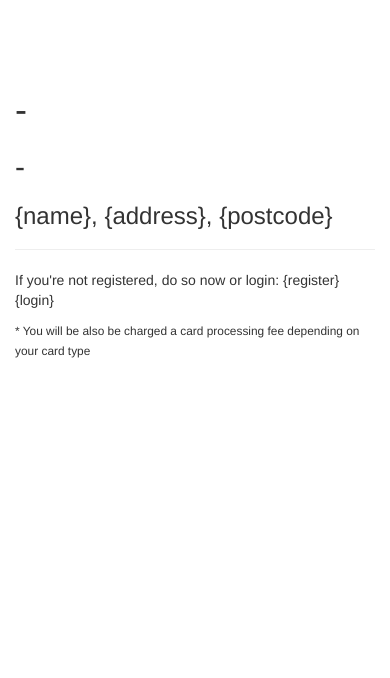
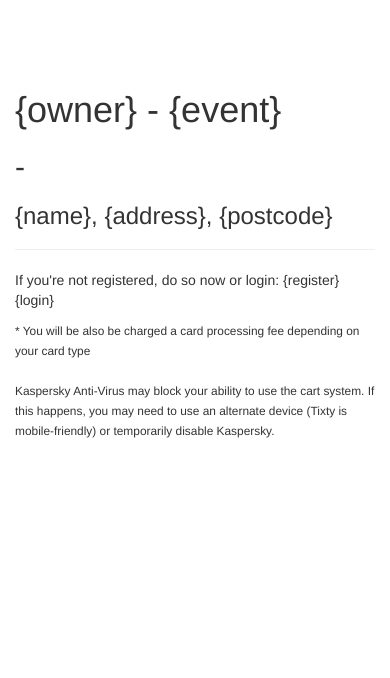
Before and after one commit to moltisltd/moltis-tickets, a Yii app: template tickets/views/site/event.php in a window 390 px wide. Shown: the top 678 px of the page. Run offline with PHP 8.4 and a stand-in for Yii, Linux system fonts and the light colour scheme; the template is opened without the code that fills it, so the values that code supplies are empty; some libraries are stand-ins or nearby versions.

Commit message:
Added Kaspersky warning

```diff
--- a/tickets/views/cart/index.php
+++ b/tickets/views/cart/index.php
@@ -90,4 +90,6 @@ yii\grid\GridView::widget([
                     <?= Yii::t('app', 'Nothing in here! {home}', ['home' => Html::a(Yii::t('app', 'Go pick some tickets'), ['/'])]); ?>
                 <?php endif; ?>
     </h3>
+        <br><br>
+        <small><?= Yii::t('app', 'Kaspersky Anti-Virus may block your ability to use the cart system. If this happens, you may need to use an alternate device (Tixty is mobile-friendly) or temporarily disable Kaspersky.') ?></small>
 </div>
--- a/tickets/views/site/event.php
+++ b/tickets/views/site/event.php
@@ -10,7 +10,7 @@ $_event = Event::findOne(1);
 $location = $_event->getLocation()->one();
 $formatter = Yii::$app->formatter;
 
-$this->title = $_event->owner->name . ' - ' . $_event->name;
+$this->title = Yii::t('app', '{owner} - {event}', ['owner' => $_event->owner->name, 'event' => $_event->name]);
 ?>
 <div class="site-index">
 
@@ -66,10 +66,10 @@ $this->title = $_event->owner->name . ' - ' . $_event->name;
                     <div class="col-md-5 col-xs-12">
                         <?= $ticket->description ?>
                     </div>
-                    <div class="col-md-1 col-xs-3 text-right">
+                    <div class="col-md-1 col-xs-5 text-right">
                         <?= Yii::$app->formatter->asCurrency($ticket->ticket_price) ?><small>*</small>
                     </div>
-                    <div class="col-md-3 col-xs-9 text-right">
+                    <div class="col-md-3 col-xs-7 text-right">
                         <?php if ($ticket->sell_from > date('Y-m-d H:i:s')) : ?>
                             <?= Yii::t('app', 'Available from {sellfrom}', ['sellfrom' => date('d/m/y H:i', strtotime($ticket->sell_from))]); ?>
                         <?php elseif ($ticket->sell_until < date('Y-m-d H:i:s')) : ?>
@@ -95,6 +95,8 @@ $this->title = $_event->owner->name . ' - ' . $_event->name;
         }
         ?>
         <small>* <?= Yii::t('app', 'You will be also be charged a card processing fee depending on your card type') ?></small>
+        <br><br>
+        <small><?= Yii::t('app', 'Kaspersky Anti-Virus may block your ability to use the cart system. If this happens, you may need to use an alternate device (Tixty is mobile-friendly) or temporarily disable Kaspersky.') ?></small>
     </div>
 </div>
 </div>
```
